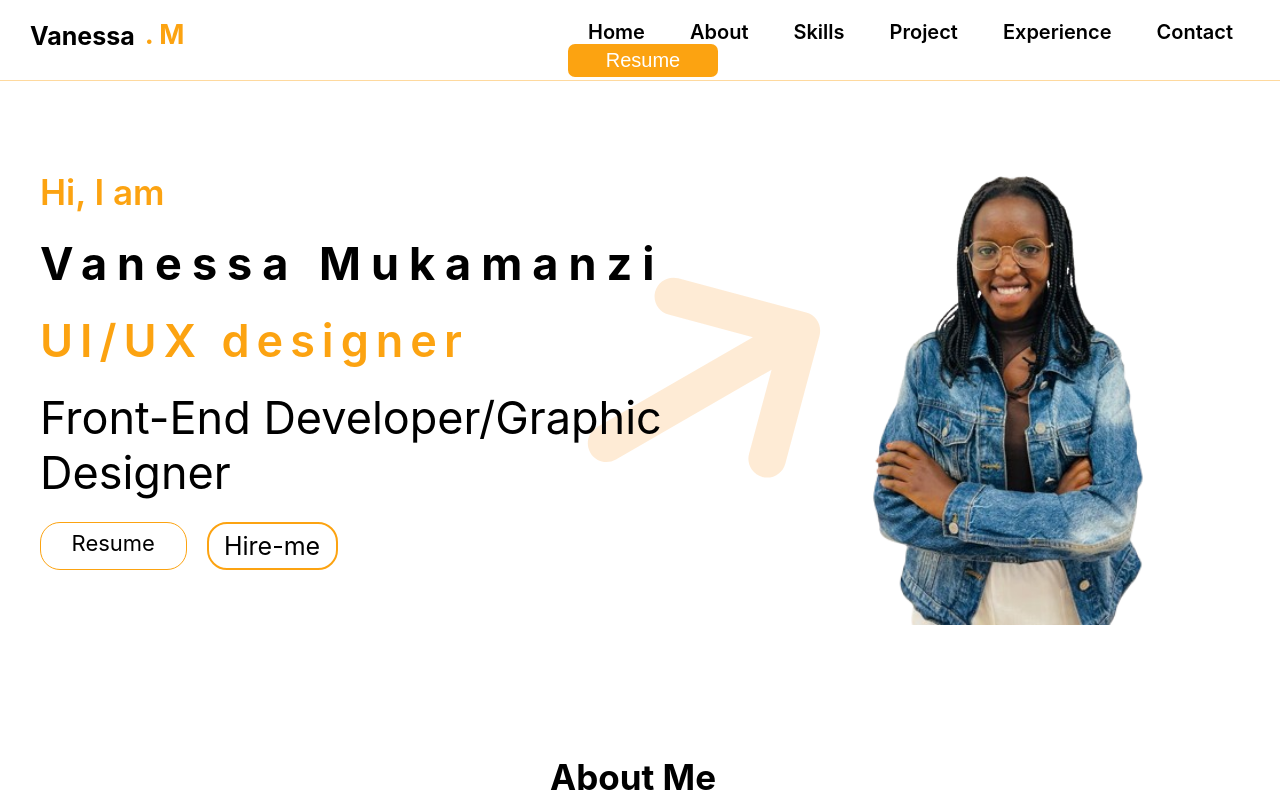
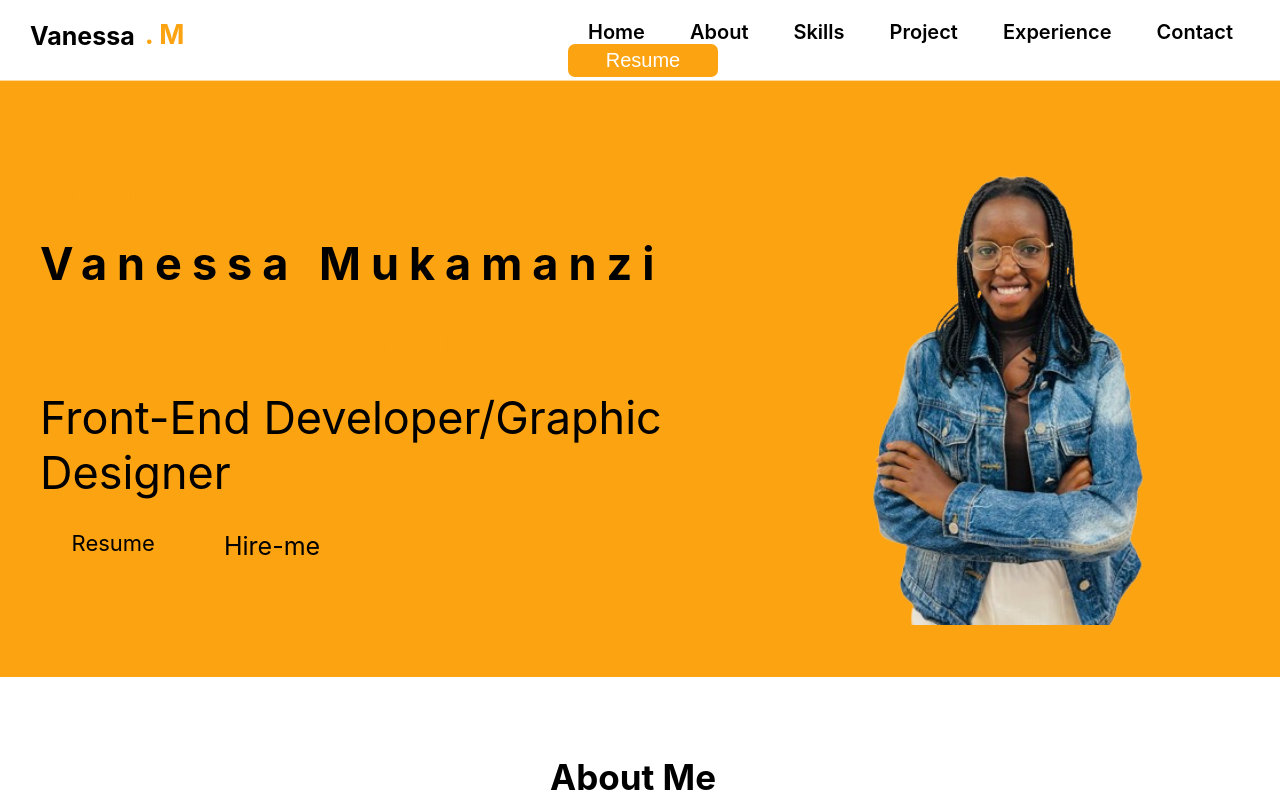
Before and after one commit to m-vanessa12/My-Portfolio, a React (Create React App) app: page / in a window 1280 px wide. Shown: the top 800 px of the page. Built offline with nearby package versions, Linux system fonts and the light colour scheme.

Commit message:
My Portfolio

```diff
--- a/src/hero-section/hero.css
+++ b/src/hero-section/hero.css
@@ -5,7 +5,7 @@
     flex-direction: row;
     position: relative;
     padding-top: 6%;
-    /* background-color: #FCA311; */
+    background-color: #FCA311;
 }
 
 .arrow-icon {
```
